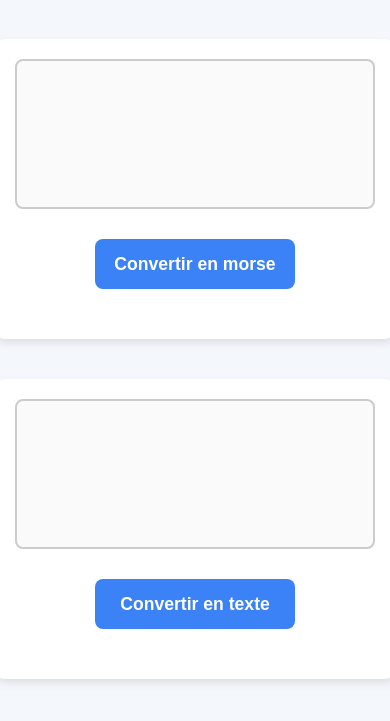
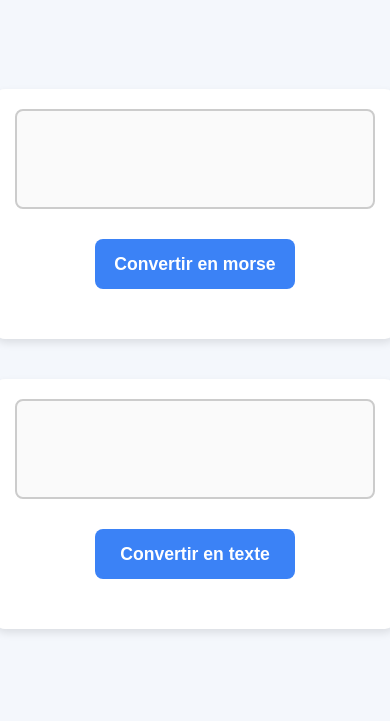
Before and after one commit to LeoV0/ParlezVousLeMorse, a plain HTML site: page index.html in a window 390 px wide. Shown: the part 143-864 px from the top of the page. Drawn offline with Linux system fonts and the light colour scheme.

Commit message:
projet finalV2

```diff
--- a/style.css
+++ b/style.css
@@ -104,4 +104,12 @@ button:focus {
     padding-top: 100px;
     gap: 40px;
   }
+  .textContainer,
+  .morseContainer {
+    height: 250px; /* Réduire la hauteur des cartes pour les écrans plus petits */
+  }
+
+  input {
+    height: 100px; /* Réduire la hauteur des inputs pour les écrans plus petits */
+  }
 }
```
